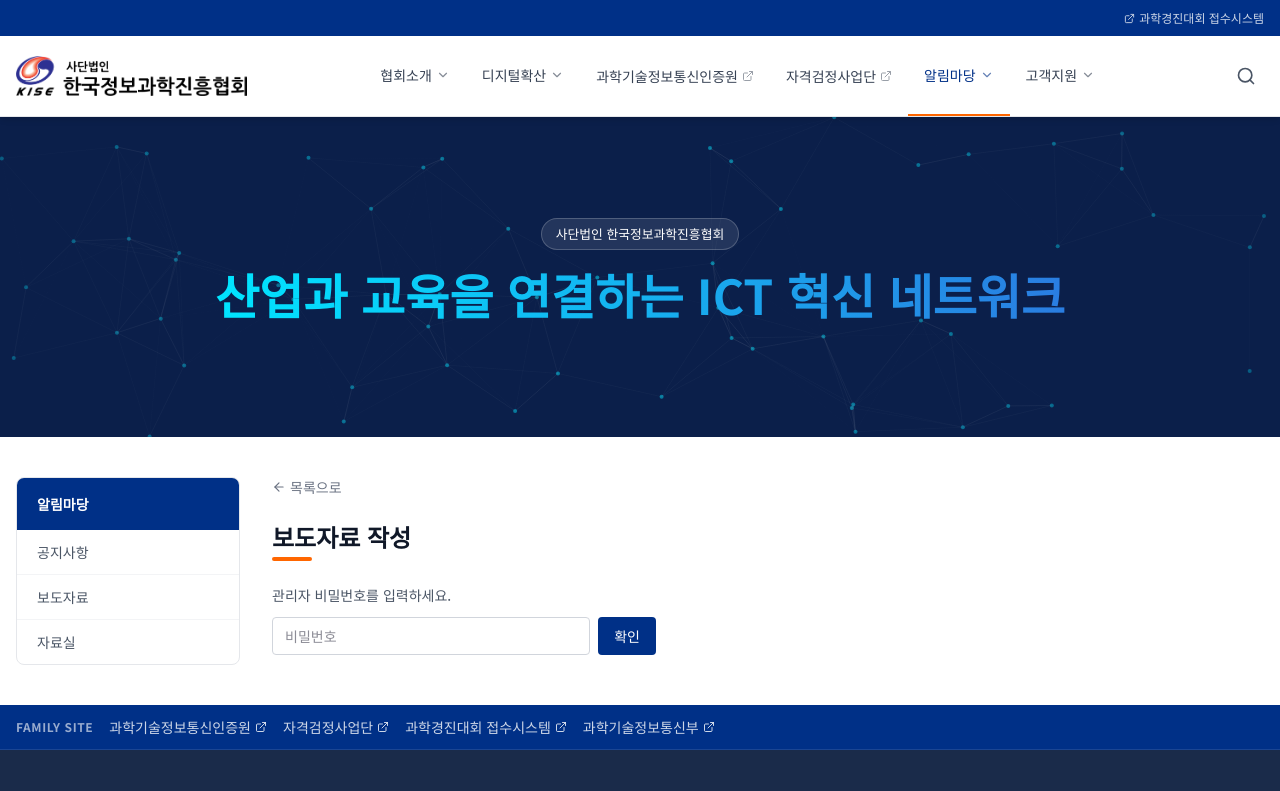
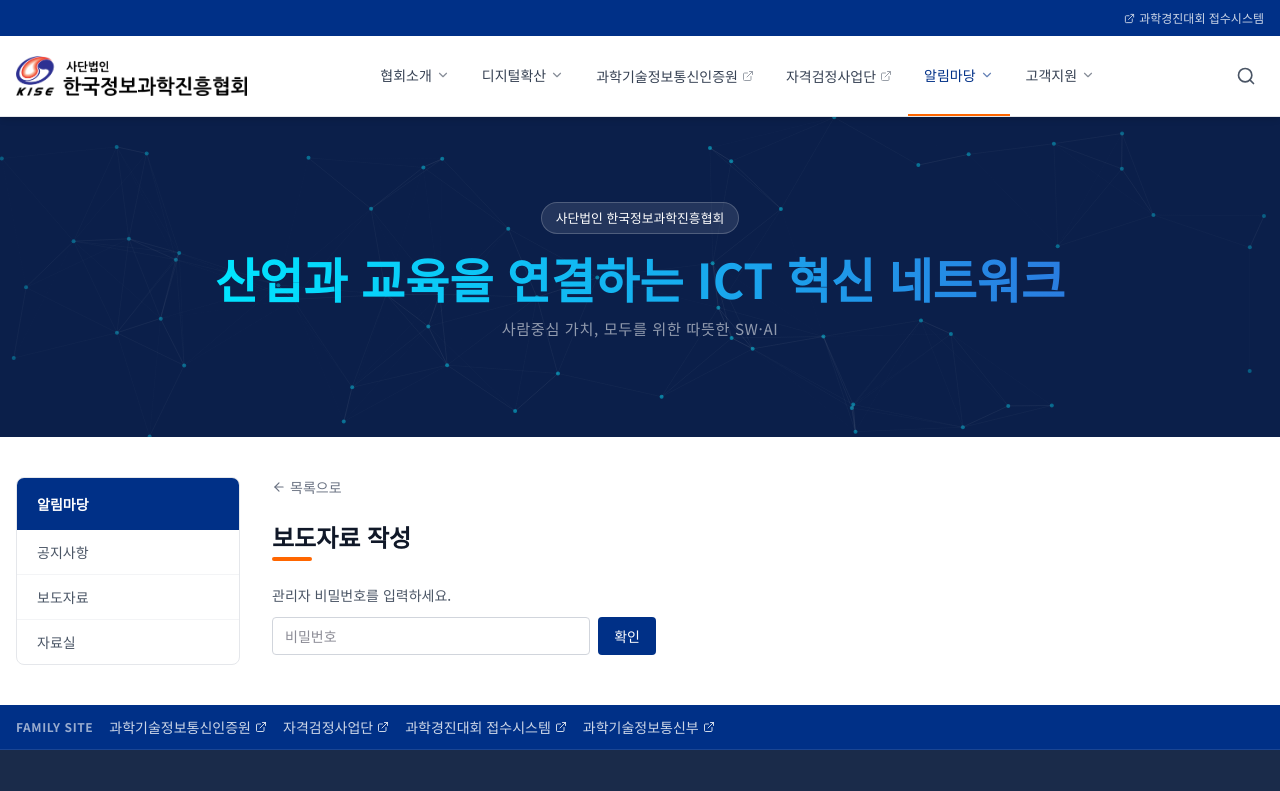
Before and after one commit to sciencekoreakise-svg/kise-website, a Next.js app: page /news/press/write in a window 1280 px wide. Shown: the top 791 px of the page. Built offline with nearby package versions, Linux system fonts and the light colour scheme.

Commit message:
서브페이지 히어로 타이틀 아래 슬로건 텍스트 추가

```diff
--- a/components/PageBanner.tsx
+++ b/components/PageBanner.tsx
@@ -61,7 +61,7 @@
             fontSize: 'clamp(1.5rem, 4vw, 3rem)',
             fontWeight: 900,
             lineHeight: 1.2,
-            marginBottom: '12px',
+            marginBottom: '8px',
             animation: 'pb-fadeUp 0.8s 0.2s ease both',
             fontFamily: "'Noto Sans KR', sans-serif",
           }}
@@ -77,6 +77,19 @@
             {title}
           </span>
         </h1>
+
+        {/* 서브 슬로건 */}
+        <p
+          style={{
+            fontSize: 'clamp(0.75rem, 1.5vw, 0.95rem)',
+            color: 'rgba(255, 255, 255, 0.55)',
+            letterSpacing: '0.04em',
+            marginBottom: '12px',
+            animation: 'pb-fadeUp 0.8s 0.3s ease both',
+          }}
+        >
+          사람중심 가치, 모두를 위한 따뜻한 SW·AI
+        </p>
 
 
         {/* 브레드크럼 */}
```
